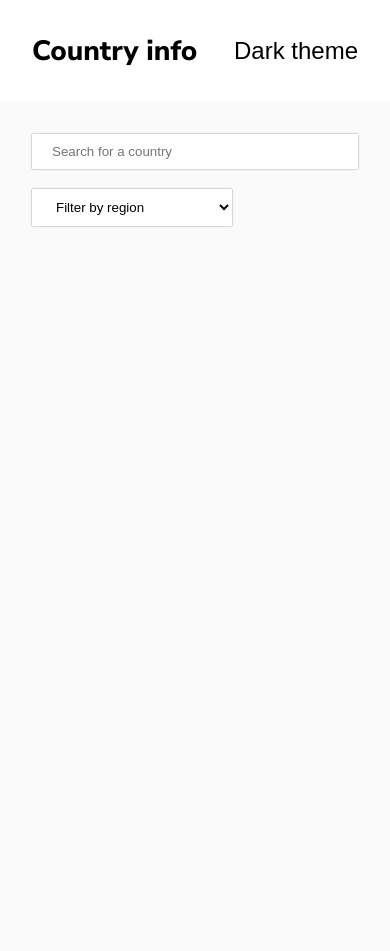
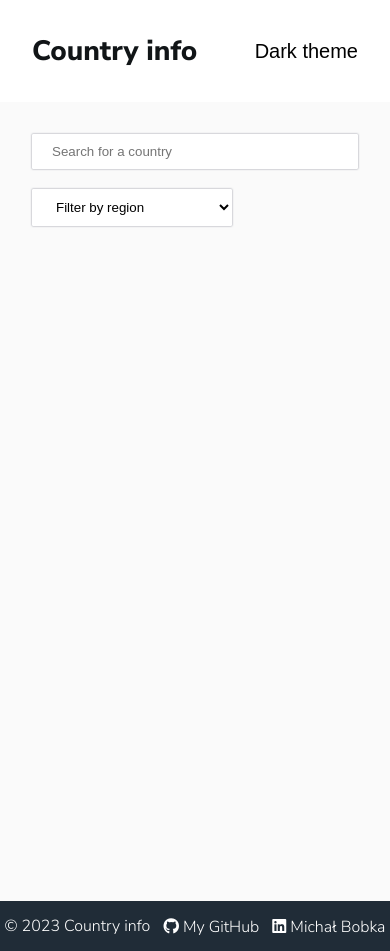
Before and after one commit to MichalBobka/Check-country-info, a plain HTML site: page index.html in a window 390 px wide. Before the commit the page ends 844 px from the top, so only its background shows below. Drawn offline with Linux system fonts and the light colour scheme; no server answers.

Commit message:
added footer

```diff
--- a/css/styles.css
+++ b/css/styles.css
@@ -8,6 +8,10 @@ body {
   font-size: 14px;
   font-family: "Nunito Sans", sans-serif;
   background-color: hsl(0, 0%, 98%);
+}
+
+main {
+  min-height: 74vh;
 }
 
 .filters,
@@ -49,6 +53,17 @@ header button {
   padding: 32px;
   max-width: 1200px;
 }
+.header-content a {
+  text-decoration: none;
+  color: hsl(200, 15%, 8%);
+  transition: color 0.3s;
+}
+.header-content a:hover {
+  color: #997018;
+}
+.header-content button {
+  font-size: 20px;
+}
 
 .filters {
   display: none;
@@ -74,6 +89,10 @@ select {
   border-radius: 1px;
   box-shadow: 0px 0px 2px 0px rgba(66, 68, 90, 0.7);
   padding: 10px 20px;
+  transition: color 0.3s;
+}
+select:hover {
+  color: #997018;
 }
 
 ul {
@@ -88,6 +107,10 @@ li {
   box-shadow: 0px 0px 2px 0px rgba(66, 68, 90, 0.7);
   overflow: hidden;
   background-color: hsl(0, 0%, 100%);
+  transition: transform 0.3s;
+}
+li:hover {
+  transform: scale(1.1);
 }
 li a {
   width: 100%;
@@ -125,6 +148,10 @@ li a {
   text-decoration: none;
   padding: 3px 30px;
   margin: 5px;
+  transition: color 0.3s;
+}
+.detail-button:hover {
+  color: #997018;
 }
 
 .detail-container {
@@ -156,6 +183,32 @@ li a {
   display: grid;
   grid-template-rows: 1fr 1fr;
   grid-template-columns: 1fr 1fr 1fr 1fr;
+}
+
+footer {
+  margin-top: 20px;
+}
+
+.footer {
+  width: 100%;
+  display: flex;
+  justify-content: space-around;
+  align-items: center;
+  height: 50px;
+  font-size: 18px;
+  background-color: hsl(207, 26%, 17%);
+  color: white;
+}
+.footer i {
+  margin: 4px;
+}
+.footer a {
+  text-decoration: none;
+  color: white;
+  transition: color 0.3s;
+}
+.footer a:hover {
+  color: #997018;
 }
 
 @media (max-width: 900px) {
@@ -224,4 +277,10 @@ li a {
   .filters select {
     width: 200px;
   }
+  .footer {
+    font-size: 16px;
+  }
+  .border-countries-container {
+    margin-bottom: 40px;
+  }
 }/*# sourceMappingURL=styles.css.map */
--- a/index.html
+++ b/index.html
@@ -5,6 +5,7 @@
     <meta charset="UTF-8">
     <meta http-equiv="X-UA-Compatible" content="IE=edge">
     <meta name="viewport" content="width=device-width, initial-scale=1.0">
+    <script src="https://kit.fontawesome.com/416cd92977.js" crossorigin="anonymous"></script>
     <link rel="preconnect" href="https://fonts.googleapis.com">
     <link rel="preconnect" href="https://fonts.gstatic.com" crossorigin>
     <link href="https://fonts.googleapis.com/css2?family=Nunito+Sans:wght@300;600;800&display=swap" rel="stylesheet">
@@ -16,7 +17,7 @@
 <body>
     <header>
         <div class="header-content">
-            <h1>Country info</h1>
+            <a href=""><h1>Country info</h1></a>
             <button>Dark theme</button>
         </div>
     </header>
@@ -36,6 +37,16 @@
     </main>
 
 
+    <footer class="footer">
+        <div>&copy; 2023 Country info</div>
+        <div><a href="https://github.com/MichalBobka" target="_blank"><i class="fa-brands fa-github"></i>My GitHub</a></div>
+        <div><a href="https://www.linkedin.com/in/michalbobka/" target="_blank"><i class="fa-brands fa-linkedin"></i>Michał Bobka</a></div>
+
+
+
+    </footer>
+
+
 
 
 
--- a/js/dom-utils.js
+++ b/js/dom-utils.js
@@ -52,6 +52,8 @@ const createListElement = countries => {
 
 const createDetailElement = country => {
 	const detailContainerElement = document.createElement('div')
+	const footer = document.querySelector('footer')
+	footer.classList.add('footer-detail')
 	const FlagImgElement = createFlagImgElement(country)
 	const detailContentElement = document.createElement('div')
 	detailContainerElement.classList.add('detail-container')
```
Also changed, not shown: 1 other file.
